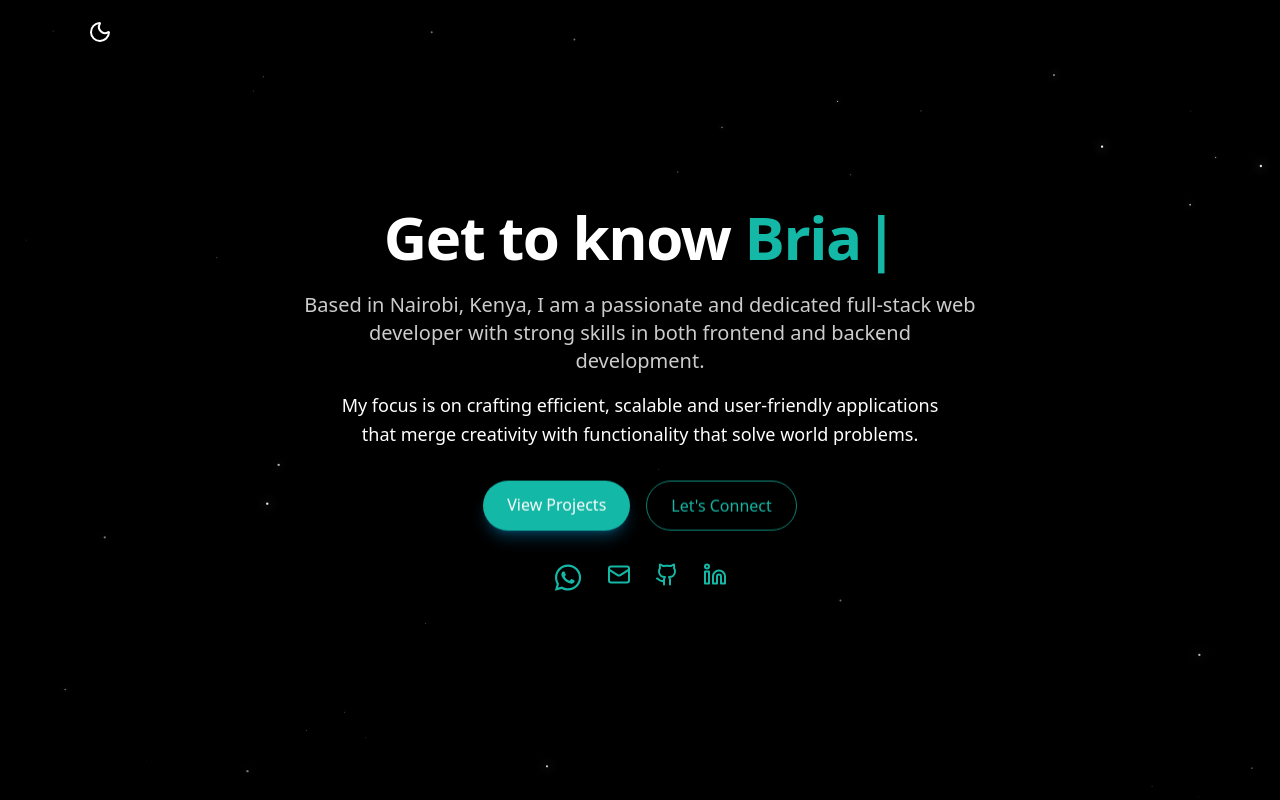
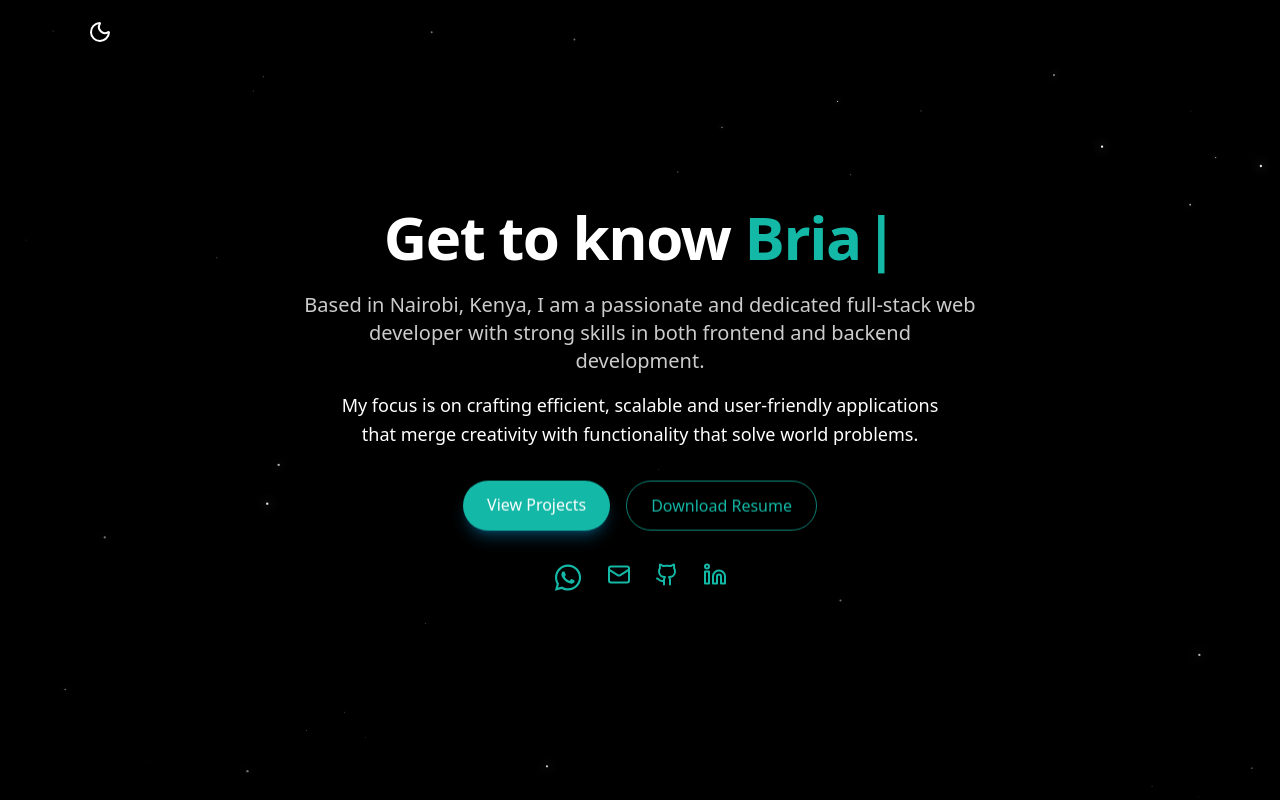
Before and after one commit to Chechep/cheptiony, a React (Vite) app: page / in a window 1280 px wide. Shown: the top 800 px of the page. Built offline with nearby package versions, Linux system fonts and the light colour scheme.

Commit message:
added resume

```diff
--- a/src/components/Hero.jsx
+++ b/src/components/Hero.jsx
@@ -80,10 +80,11 @@ export default function Hero({ theme }) {
           View Projects
         </a>
         <a
-          href="#contact"
+          href="/resume.pdf"
+          download="BrianCheptiony-Resume.pdf"
           className={`px-6 py-3 rounded-full font-medium transition transform hover:scale-105 backdrop-blur ${buttonSecondary}`}
         >
-          Let's Connect
+          Download Resume
         </a>
       </div>
 
```
Also changed, not shown: 1 other file (tests, documents, lock files or other folders).
